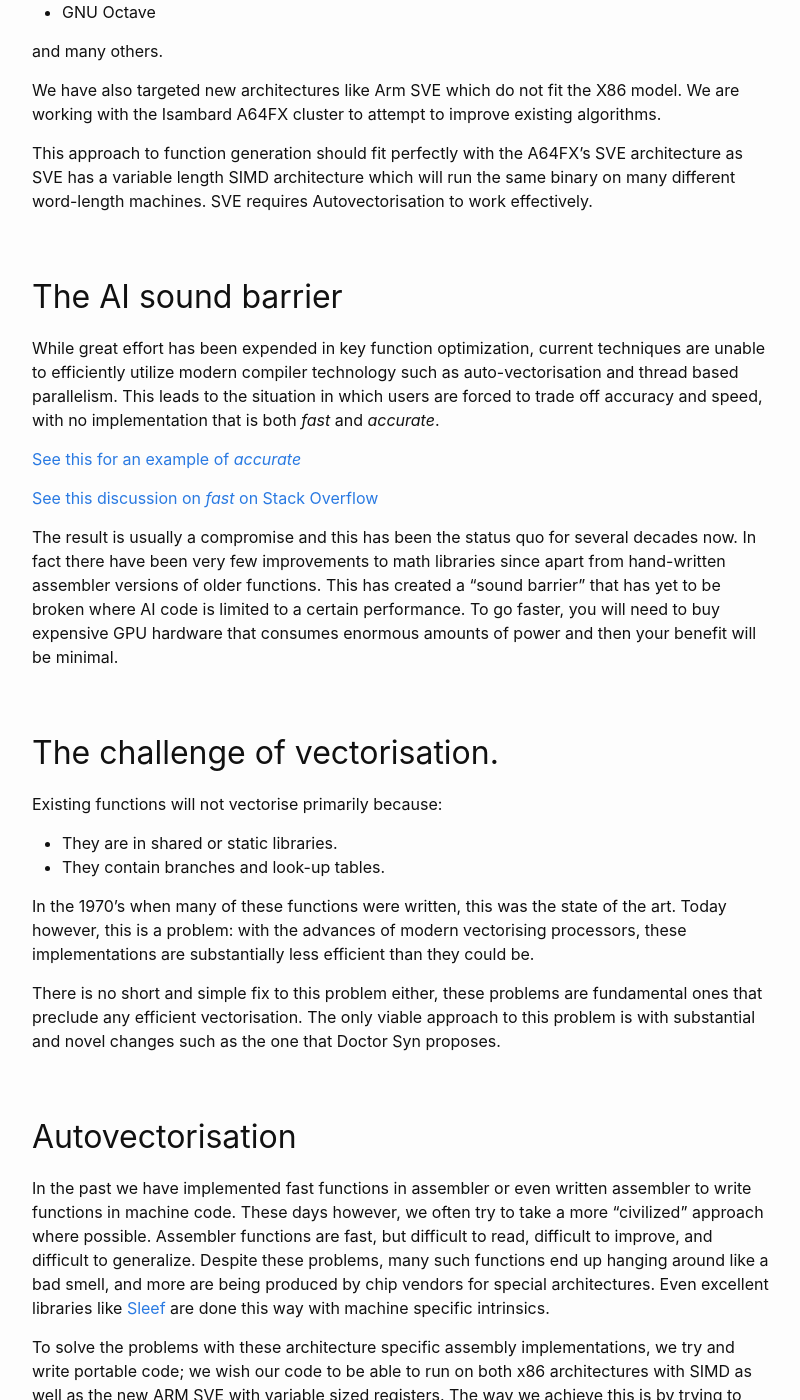
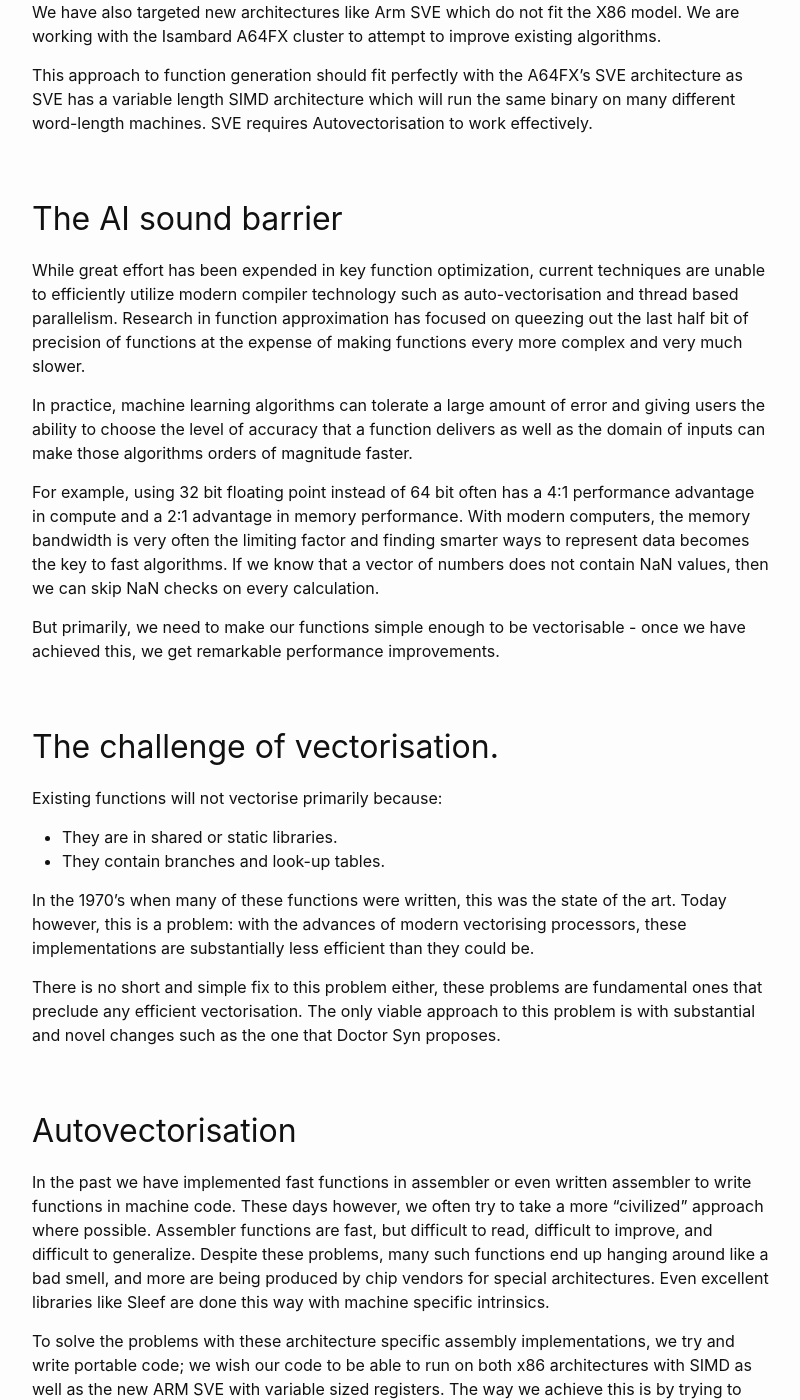
Before and after one commit to atomicincrement/atomicincrement.github.io, a Jekyll site: the page built from _posts/2021-11-18-polynomial-approximation.md, in a window 1280 px wide and 1400 px high, scrolled down 1532 px. Shown: the whole window, without its empty margins (238-1038 px from the left). Built offline with Jekyll 4.4.1, drawn with Linux system fonts in a browser that asks for light colours; some of the changed text lies outside the part shown.

Commit message:
Remove external refs.

````diff
--- a/_posts/2021-11-18-polynomial-approximation.md
+++ b/_posts/2021-11-18-polynomial-approximation.md
@@ -27,8 +27,6 @@ approximations to key functions important to the execution of many programs. You
 | f32/f64::exp      | $$e^x$$|
 | f32/f64::ln      | $$\log{x}$$|
 
-[See Wikipedia](https://en.wikipedia.org/wiki/C_mathematical_functions)
-
 While improving these functions has a lot of value, we are currently focusing most of our effort on statistical functions such as:
 
 | R Function | distribution | role | calculates |
@@ -37,8 +35,6 @@ While improving these functions has a lot of value, we are currently focusing mo
 | pnorm      | normal | cdf | $$\frac{1}{2}\left[1 + \operatorname{erf}\left( \frac{x-\mu}{\sigma\sqrt{2}}\right)\right] $$|
 | qnorm      | normal | quantile | $$\mu+\sigma\sqrt{2} \operatorname{erf}^{-1}(2p-1)$$|
 | rnorm      | normal | random | $$ \operatorname{qnorm}(\operatorname{runif}(i)) $$|
-
-[See the R documentation](https://stat.ethz.ch/R-manual/R-devel/library/stats/html/Normal.html)
 
 These functions are used extensively in finance and bioinformatics to perform statistical
 inference, stochastic modelling, AI and Machine learning. For example, rnorm is a key part of many
@@ -63,19 +59,22 @@ Autovectorisation to work effectively.
 
 ## The AI sound barrier
 
-While great effort has been expended in key function optimization, current techniques are unable to efficiently utilize modern compiler technology such as auto-vectorisation and thread based parallelism. This leads to the situation in which users are forced to trade off accuracy and speed, with no implementation that is both *fast* and *accurate*.
+While great effort has been expended in key function optimization, current techniques are unable to efficiently utilize modern compiler technology such as auto-vectorisation and thread based parallelism.
+Research in function approximation has focused on queezing out the last half bit of precision
+of functions at the expense of making functions every more complex and very much slower.
 
-[See this for an example of *accurate*](https://blog.sigplan.org/2021/08/26/high-performance-correctly-rounded-math-libraries-for-32-bit-floating-point-representations/)
+In practice, machine learning algorithms can tolerate a large amount of error and giving users
+the ability to choose the level of accuracy that a function delivers as well as the domain
+of inputs can make those algorithms orders of magnitude faster.
 
-[See this discussion on *fast* on Stack Overflow](https://stackoverflow.com/questions/18662261/fastest-implementation-of-sine-cosine-and-square-root-in-c-doesnt-need-to-b)
+For example, using 32 bit floating point instead of 64 bit often has a 4:1 performance advantage
+in compute and a 2:1 advantage in memory performance. With modern computers, the memory bandwidth
+is very often the limiting factor and finding smarter ways to represent data becomes the key
+to fast algorithms. If we know that a vector of numbers does not contain NaN values, then we can
+skip NaN checks on every calculation.
 
-The result is usually a compromise and this has been the status quo for several
-decades now. In fact there have been very few improvements to math libraries
-since apart from hand-written assembler versions of older functions. This has
-created a "sound barrier" that has yet to be broken where AI code is limited
-to a certain performance. To go faster, you will need to buy expensive GPU
-hardware that consumes enormous amounts of power and then your
-benefit will be minimal.
+But primarily, we need to make our functions simple enough to be vectorisable - once we have achieved
+this, we get remarkable performance improvements.
 
 ## The challenge of vectorisation.
 
@@ -91,7 +90,8 @@ There is no short and simple fix to this problem either, these problems are fund
 ## Autovectorisation
 
 In the past we have implemented fast functions in assembler or even written assembler
-to write functions in machine code. These days however, we often try to take a more "civilized" approach where possible. Assembler functions are fast, but difficult to read, difficult to improve, and difficult to generalize. Despite these problems, many such functions end up hanging around like a bad smell, and more are being produced by chip vendors for special architectures. Even excellent libraries like [Sleef](https://github.com/shibatch/sleef/blob/master/src/arch/helperavx512f.h) are done this way with machine specific intrinsics.
+to write functions in machine code. These days however, we often try to take a more "civilized" approach where possible. Assembler functions are fast, but difficult to read, difficult to improve, and difficult to generalize. Despite these problems, many such functions end up hanging around like a bad smell, and more are being produced by chip vendors for special architectures. Even excellent libraries like Sleef
+are done this way with machine specific intrinsics.
 
 To solve the problems with these architecture specific assembly implementations, we try and write portable code; we wish our code to be able to run on both x86 architectures with SIMD as well as the new ARM SVE with variable sized registers. The way we achieve this is by trying to write code in such a way as that it will be automatically vectorised by modern compilers.
 
@@ -150,7 +146,7 @@ void vector_sin(double *d, int len) {
 }
 ```
 
-[Godbolt](https://godbolt.org/z/TG8on7Mfd) for x86-64 clang gives:
+Clang gives:
 
 ```
 .LBB0_7:                                # =>This Inner Loop Header: Depth=1
@@ -194,14 +190,13 @@ allowing inlining and as a result the chance of them inlining is much increased.
 ## Example - sampling from the normal distribution.
 
 We tested some of our generated functions against one of the best stats distribution
-libraries in the Rust world - [rand_distr](https://docs.rs/rand_distr/0.4.2/rand_distr/).
+libraries in the Rust world - `rand_distr`.
 
-Combined with [rayon](https://docs.rs/rayon/1.5.1/rayon/) the parallel execution library
+Combined with `rayon` the parallel execution library
 this would have been the best choice for monte carlo experiments.
 
 We started with a uniform random number generator, based on a
-[xorshift](https://en.wikipedia.org/wiki/Xorshift) hash and tested this against
-rust's [ThreadRng](https://docs.rs/rand/0.8.4/rand/fn.thread_rng.html).
+`xorshift` hash and tested this against rust's `ThreadRng`.
 
 By using a hash of an integer index instead of a sequence, we are able to
     parallelise random number generation.
@@ -234,7 +229,8 @@ So clearly, we do well against even the best Rust version and
 much better (over 30 times better) than R and Numpy.
 
 Moving to normal random number generation, we use the quantile (or probit) function
-to shape the random variable:
+to shape the random variable - this is a very simple version good to about six
+decimal digits, more accurate versions using `log` and `sqrt` are also available.
 
 ```
 fn qnorm(arg: fty) -> fty {
@@ -279,7 +275,7 @@ unsafe fn test_par_rnorm(d: &mut [f64]) {
 |Numpy|numpy.random.uniform|60.4|
 |C++|`normal_distribution<double>` -O3|31.0|
 
-So more than 60x speedup over the R an dpython versions
+So more than 60x speedup over the R and python versions
 on a four core laptop and about 30x for C++.
 
 ## Future work
````
Also changed, not shown: other parts of _posts/2021-11-18-polynomial-approximation.md (+0 -4 lines).
